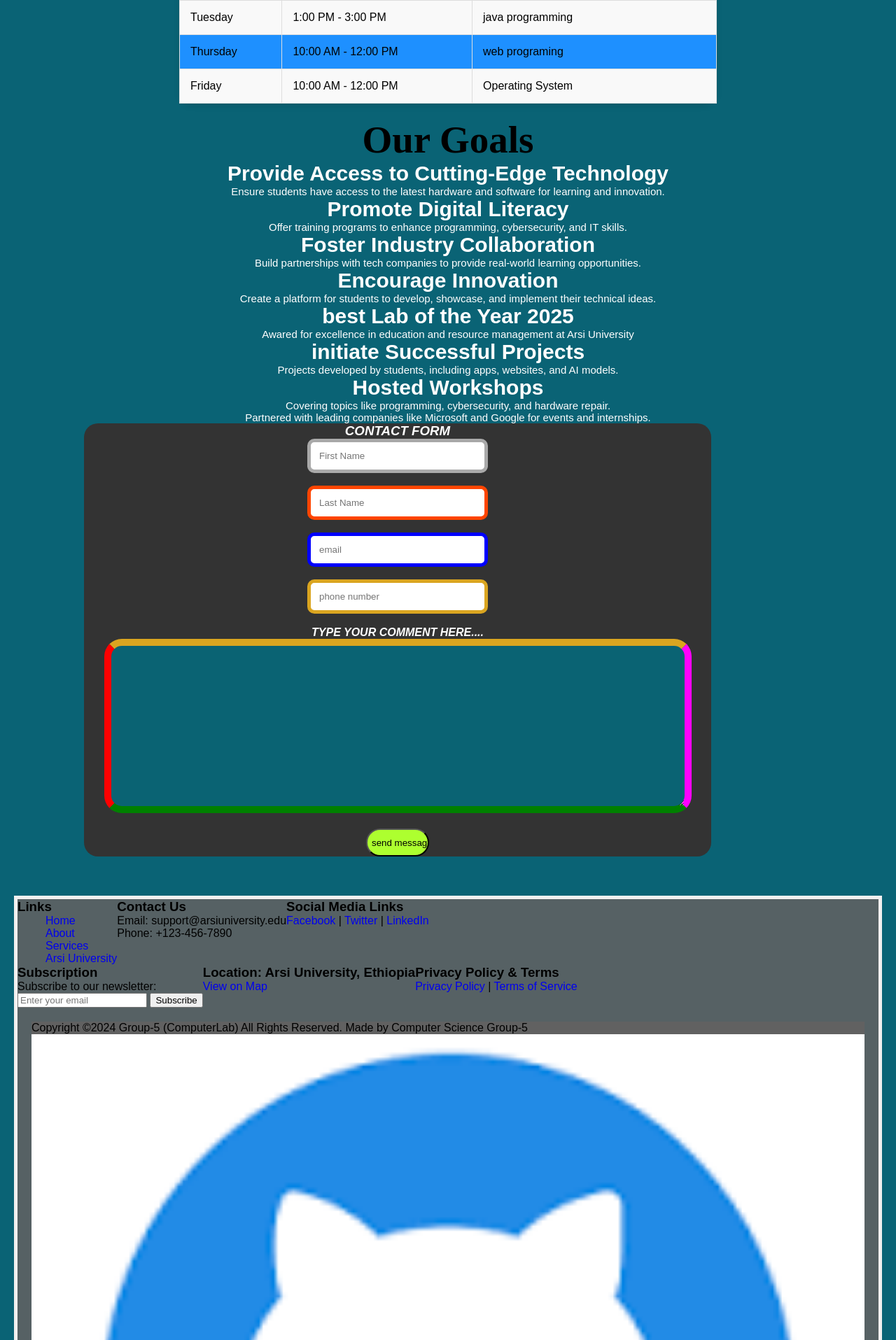
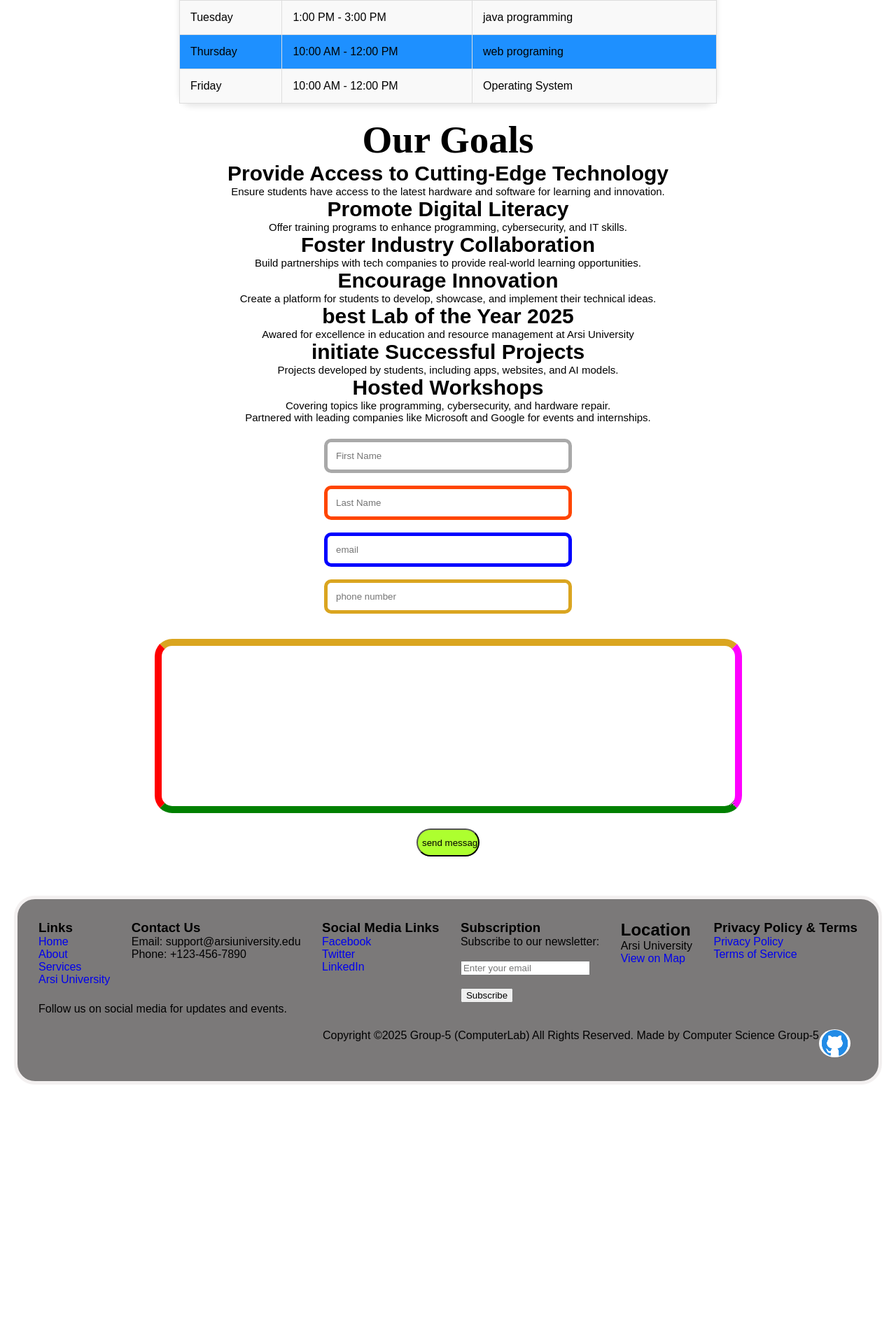
Before and after one commit to Kelbessa02/WebProgrammingGroup-5, a PHP site: page / in a window 1280 px wide. Shown: the part 1365-3280 px from the top of the page at 70% size. After the commit the page ends 2915 px from the top, so only its background shows below. Run offline with PHP 8.4, Linux system fonts and the light colour scheme.

Commit message:
works on footer

```diff
--- a/CSS/Style.css
+++ b/CSS/Style.css
@@ -1,141 +1,4 @@
-Body {
-    background-color: #0a6375;
-
-}
-
-#home {
-    background-image: url(../image/banner.jpg);
-    height: 600px;
-    width: 100%;
-}
-
-.style {
-    color: white;
-    font-weight: bold;
-    font-family: 'Times New Roman', Times, serif;
-    font-size: 55px;
-    text-align: center;
-    font-style: normal;
-    text-transform: capitalize;
-}
-
-.content {
-    align-items: center;
-    color: white;
-    list-style: square;
-}
-
-.content h3 {
-    font-size: 30px;
-    text-align: center;
-    list-style: square;
-}
-
-.content p {
-    list-style: square;
-    font-size: 15px;
-    text-align: center;
-}
-
-.oa {
-    text-align: center;
-}
-
-.container {
-    align-items: center;
-    background-color: #333;
-
-    margin-left: 120px;
-    color: white;
-    width: 70%;
-    text-transform: uppercase;
-    font-style: italic;
-    text-align: center;
-}
-
-#add {
-    border-radius: 65px;
-    border: 4px solid green;
-    background-color: #0a6373;
-    border-left-width: 20px;
-    border-left: 10px solid red;
-    border-top: 10px solid goldenrod;
-    border-right: 10px solid magenta;
-    border-bottom: 10px solid green;
-
-}
-
-#FirstName {
-    border-radius: 10px;
-    width: 25%;
-    padding: 12px;
-    border: 5px solid #0a6375;
-}
-
-#LastName {
-    border-radius: 10px;
-    width: 25%;
-    padding: 12px;
-    border: 5px solid orangered;
-}
-
-#email {
-    border-radius: 10px;
-    width: 25%;
-    padding: 12px;
-    border: 5px solid blue;
-}
-
-#phonenumber {
-    border-radius: 10px;
-    width: 25%;
-    padding: 12px;
-    border: 5px solid goldenrod;
-}
-
-#button {
-    width: 90px;
-    height: 40px;
-    border-radius: 20px;
-    background-color: greenyellow;
-    box-shadow: 0 10 20px 0 orangered;
-}
-
-#button:hover {
-    background-color: goldenrod;
-}
-
-.lab {
-    text-align: center;
-    color: greenyellow;
-    font-style: italic;
-    text-transform: uppercase;
-}
-
-table {
-    width: 60%;
-    margin: 20px auto;
-    border-collapse: collapse;
-    background-color: dodgerblue;
-    border-radius: 30px;
-    box-shadow: 0 4px 8px rgba(0, 0, 0, 0.1);
-}
-
-table th,
-table td {
-    padding: 15px;
-    text-align: left;
-    border: 1px solid #ddd;
-}
-
-table th {
-    background-color: #333;
-    color: white;
-}
-
-table tr:nth-child(even) {
-    background-color: #f9f9f9;
-}
+/*general styling*/
 
 * {
     /*remove default paddiin and margin*/
@@ -149,7 +12,7 @@ img {
     margin: 0 auto;
 }
 
-ul li {
+li {
     /*to remove dot */
     list-style: none;
 }
@@ -158,6 +21,14 @@ a {
     /* to remove under line*/
     text-decoration: none;
 }
+
+a:hover {
+    background-color: rgb(255, 102, 0);
+}
+
+
+/*general styling*/
+
 
 /*header*/
 
@@ -197,14 +68,49 @@ header {
     color: #fff;
 }
 
-a:hover {
-    background-color: rgb(255, 102, 0);
+
+/* endingheader */
+
+
+/*footer*/
+
+footer {
+    background-color: rgba(100, 97, 97, 0.849);
+    font-family: 'Franklin Gothic Medium', 'Arial Narrow', Arial, sans-serif;
+    margin: 20px;
+    padding: 30px;
+    border-radius: 30px;
 }
+
+.internal-footer {
+    display: flex;
+    justify-content: space-between;
+}
+
+.copyright {
+    display: flex;
+    justify-content: right;
+    padding: 20px 0 0 20px;
+    margin-right: 10px;
+}
+
+.logo-footer {
+    width: 5px;
+    padding-bottom: 10px;
+    margin-bottom: 2px;
+}
+
+
+/*footer*/
 
 #home {
     background-image: url(../image/banner.jpg);
     height: 600px;
     width: 100%;
+}
+
+#about h2 {
+    text-align: center;
 }
 
 .style {
@@ -236,7 +142,6 @@ a:hover {
 }
 
 .container {
-
     border-radius: 20px;
     color: white;
     text-transform: uppercase;
@@ -325,211 +230,3 @@ table th {
 table tr:nth-child(even) {
     background-color: #f9f9f9;
 }
-
-
-/*general styling*/
-
-* {
-    /*remove default paddiin and margin*/
-    pad: 0;
-    margin: 0;
-    font-family: Arial, sans-serif;
-}
-
-img {
-    width: 100%;
-    margin: 0 auto;
-}
-
-ul li {
-    /*to remove dot */
-    list-style: none;
-}
-
-a {
-    /* to remove under line*/
-    text-decoration: none;
-}
-
-a:hover {
-    background-color: rgb(255, 102, 0);
-}
-
-/*general styling*/
-/*header*/
-
-header {
-    width: 100%;
-    position: sticky;
-    top: 0;
-}
-
-.logo-wrapper {
-    background-color: rgb(160, 216, 160);
-    display: flex;
-    padding-left: 30px;
-    padding-top: 15px;
-}
-
-.logo-wrapper h1 {
-    color: rgb(187, 7, 7);
-    font-style: italic;
-    font-size: 40px;
-    padding: 1px 0 10px 15px;
-}
-
-.logo {
-    width: 45px;
-}
-
-.internal-wrapper {
-    display: flex;
-    justify-content: space-between;
-    background-color: rgb(54, 42, 42);
-    padding: 25px;
-    margin-bottom: 10px;
-}
-
-.internal-wrapper li a {
-    color: #fff;
-}
-
-/* endingheader */
-/*footer*/
-
-footer {
-    background-color: rgba(100, 97, 97, 0.849);
-    font-family: 'Franklin Gothic Medium', 'Arial Narrow', Arial, sans-serif;
-    margin: 20px;
-}
-
-.internal-footer {
-    display: flex;
-}
-
-/*footer*/
-
-#home {
-    background-image: url(../image/banner.jpg);
-    height: 600px;
-    width: 100%;
-}
-
-.style {
-    color: black;
-    font-weight: bold;
-    font-family: 'Times New Roman', Times, serif;
-    font-size: 55px;
-    text-align: center;
-    font-style: normal;
-    text-transform: capitalize;
-}
-
-.content {
-    align-items: center;
-}
-
-.content h3 {
-    font-size: 30px;
-    text-align: center;
-}
-
-.content p {
-    font-size: 15px;
-    text-align: center;
-}
-
-.oa {
-    text-align: center;
-}
-
-.container {
-
-    border-radius: 20px;
-    color: white;
-    text-transform: uppercase;
-    font-style: italic;
-    text-align: center;
-}
-
-#add {
-    border-radius: 25px;
-    border: 4px solid green;
-    border-left-width: 20px;
-    border-left: 10px solid red;
-    border-top: 10px solid goldenrod;
-    border-right: 10px solid magenta;
-    border-bottom: 10px solid green;
-}
-
-#FirstName {
-    border-radius: 10px;
-    width: 25%;
-    padding: 12px;
-    border: 5px solid darkgray;
-}
-
-#LastName {
-    border-radius: 10px;
-    width: 25%;
-    padding: 12px;
-    border: 5px solid orangered;
-}
-
-#email {
-    border-radius: 10px;
-    width: 25%;
-    padding: 12px;
-    border: 5px solid blue;
-}
-
-#phonenumber {
-    border-radius: 10px;
-    width: 25%;
-    padding: 12px;
-    border: 5px solid goldenrod;
-}
-
-#button {
-    width: 90px;
-    height: 40px;
-    border-radius: 20px;
-    background-color: greenyellow;
-    box-shadow: 0 10 20px 0 orangered;
-}
-
-#button:hover {
-    background-color: goldenrod;
-}
-
-.lab {
-    text-align: center;
-    color: greenyellow;
-    font-style: italic;
-    text-transform: uppercase;
-}
-
-table {
-    width: 60%;
-    margin: 20px auto;
-    border-collapse: collapse;
-    background-color: dodgerblue;
-    border-radius: 30px;
-    box-shadow: 0 4px 8px rgba(0, 0, 0, 0.1);
-}
-
-table th,
-table td {
-    padding: 15px;
-    text-align: left;
-    border: 1px solid #ddd;
-}
-
-table th {
-    background-color: #333;
-    color: white;
-}
-
-table tr:nth-child(even) {
-    background-color: #f9f9f9;
-}
--- a/index.html
+++ b/index.html
@@ -243,34 +243,52 @@
         <!-- footer section -->
         <div class="footer-wrapper">
             <div class="internal-footer">
+                <div style="display: inline-flex;">
                     <div>
                         <h3> Links</h3>
-                    <ul>
+
                         <li><a href=" #home ">Home</a></li>
                         <li><a href="#about ">About</a></li>
                         <li><a href="#services ">Services</a></li>
                         <li><a href="https://www.arsiuniversity.edu " target="_blank ">Arsi University</a></li>
-                    </ul>
                     </div>
+
+
+                </div>
+                <div style="display: inline-flex;">
                     <div>
                         <h3>Contact Us</h3>
 
                         <p>Email: support@arsiuniversity.edu</p>
                         <p>Phone: +123-456-7890</p>
                     </div>
+
+                </div>
+                <div style="display: inline-flex;">
                     <div>
                         <h3>Social Media Links</h3>
-                    <a href="https://facebook.com/arsiuniversity " target="_blank ">Facebook</a> |
-                    <a href="https://twitter.com/arsiuniversity " target="_blank ">Twitter</a> |
-                    <a href="https://linkedin.com/school/arsiuniversity " target="_blank ">LinkedIn</a>
+                        <li> <a href=" https://facebook.com/arsiuniversity " target="_blank ">Facebook</a></li>
+                        <li> <a href="https://twitter.com/arsiuniversity " target="_blank ">Twitter</a></li>
+                        <li> <a href="https://linkedin.com/school/arsiuniversity " target="_blank ">LinkedIn</a>
+                        </li>
+
+
+
+
                     </div>
+
                 </div>
-            <div class="internal-footer">
+
+
                 <div>
                     <h3>Subscription</h3>
                     <form>
-                        <label for="newsletter ">Subscribe to our newsletter:</label><br>
+                        <label for="newsletter ">Subscribe to our newsletter:</label>
+                        <br>
+                        <br>
                         <input type="email " id="newsletter " placeholder="Enter your email " required>
+                        <br>
+                        <br>
                         <button type="submit ">Subscribe</button>
                     </form>
                 </div>
@@ -278,38 +296,35 @@
 
 
                 <div>
-                    <h3>Location: Arsi University, Ethiopia </h3>
+                    <h2>Location</h2>
+                    <p>Arsi University</p>
 
-                    <p><a href="https://maps.app.goo.gl/ZqdzbsXYDTTjqF1CA " target="_blank ">View on Map</a></p>
+                    <li><a href="https://maps.app.goo.gl/ZqdzbsXYDTTjqF1CA " target="_blank ">View on Map</a></li>
+
                 </div>
 
 
                 <div>
                     <h3>Privacy Policy & Terms</h3>
-                    <a href="privacy-policy.html ">Privacy Policy</a> |
-                    <a href="terms-of-service.html ">Terms of Service</a>
-                </div>
-            </div>
-
-
+                    <li> <a href="privacy-policy.html ">Privacy Policy</a></li>
+                    <li> <a href="terms-of-service.html ">Terms of Service</a></li>
 
 
                 </div>
-        </section>
+            </div>
+            <p>Follow us on social media for updates and events.</p>
+        </div>
 
-
-        </section>
-
-        <footer>
-            <!-- footer section -->
         <div>
 
             <div>
                 <div class="copyright ">
                     <p>
-                            Copyright ©2024 Group-5 (ComputerLab) All Rights Reserved. Made by Computer Science Group-5 </p>
+                        Copyright ©2025 Group-5 (ComputerLab) All Rights Reserved. Made by Computer Science Group-5 </p>
+                    <div class="logo ">
+                        <a href="https://github.com/Kelbessa02/WebProgrammingGroup-5.git "><img src="image/github.png " alt="github Logo " style="border-radius: 50%; " /></a>
+                    </div>
 
-                        <img src="image/github.png " alt="github Logo " />
                 </div>
             </div>
     </footer>
```
Lines whose indentation alone changed are shown as unchanged.
